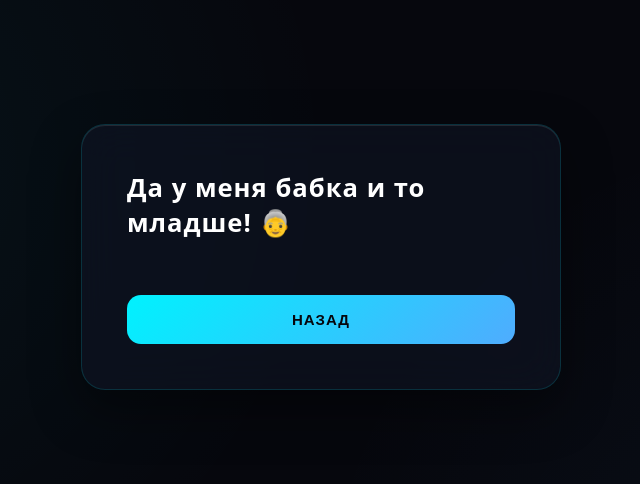
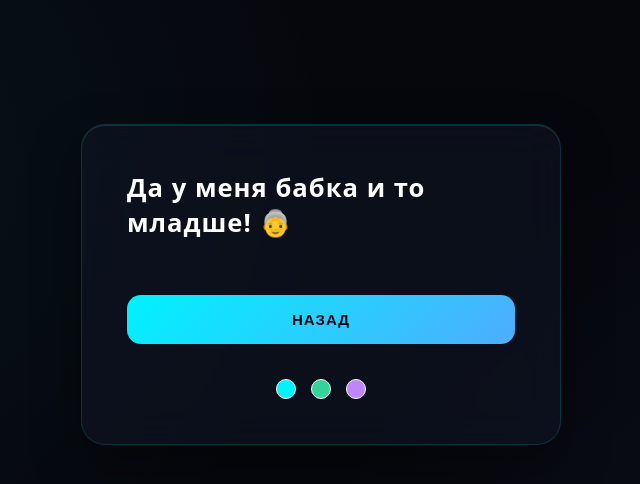
Before and after one commit to denisforis311-pixel/arseniy-goat, a website: page templates/cb.html in a window 1280 px wide. Shown: the whole page, without its empty margins (319-959 px from the left). Drawn offline with Linux system fonts and the light colour scheme.

Commit message:
Update cb.html

```diff
--- a/templates/cb.html
+++ b/templates/cb.html
@@ -2,12 +2,20 @@
 <html lang="ru">
 <head>
     <meta charset="UTF-8">
+    <meta name="viewport" content="width=device-width, initial-scale=1.0">
     <link rel="stylesheet" href="/static/css/global.css">
 </head>
 <body>
     <div class="standalone-container">
         <h2>Да у меня бабка и то младше! 👵</h2>
         <button class="premium-btn" onclick="window.location.href='/'">Назад</button>
+
+        <div style="display: flex; gap: 15px; margin-top: 5px;">
+            <div onclick="setTheme('theme-cyan')" style="width: 20px; height: 20px; border-radius: 50%; background: #00f2fe; cursor: pointer; border: 1px solid #fff;"></div>
+            <div onclick="setTheme('theme-emerald')" style="width: 20px; height: 20px; border-radius: 50%; background: #34d399; cursor: pointer; border: 1px solid #fff;"></div>
+            <div onclick="setTheme('theme-amethyst')" style="width: 20px; height: 20px; border-radius: 50%; background: #c084fc; cursor: pointer; border: 1px solid #fff;"></div>
+        </div>
     </div>
+    <script src="/static/js/age-effects.js"></script>
 </body>
 </html>
```
